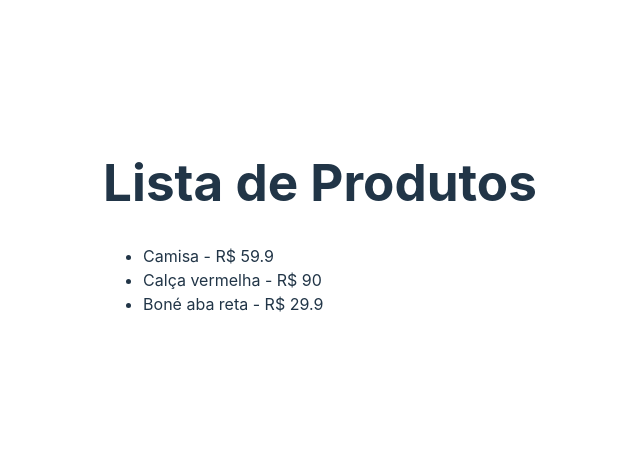
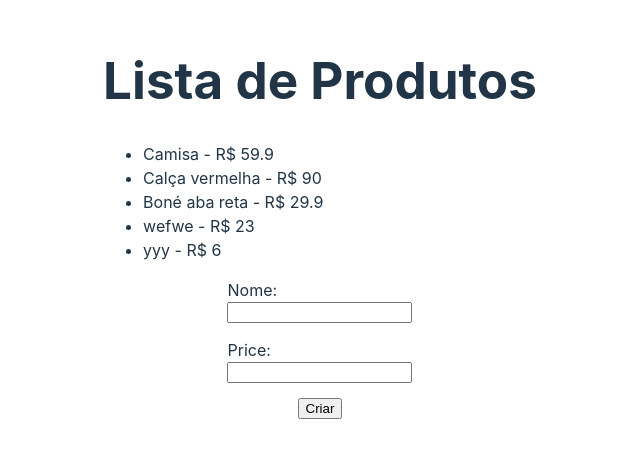
Before and after one commit to VictorLapaDev/React-Course-Matheus-Battiti, a React (Vite) app in the folder 7-Http-Requsition/Req_Http/: page / in a window 1280 px wide. Shown: the part 174-632 px from the top of the page, without its empty margins (320-960 px from the left). Built offline with nearby package versions, Linux system fonts and the light colour scheme; data requests are answered from the project's data file.

Commit message:
feat: adicionando dados com fetch

```diff
--- a/7-Http-Requsition/Req_Http/data/db.json
+++ b/7-Http-Requsition/Req_Http/data/db.json
@@ -1,19 +1,29 @@
 {
   "products": [
     {
-        "id": 1,
+      "id": "1",
       "name": "Camisa",
       "price": 59.9
     },
     {
-        "id": 2,
+      "id": "2",
       "name": "Calça vermelha",
       "price": 90
     },
     {
-        "id": 3,
+      "id": "3",
       "name": "Boné aba reta",
       "price": 29.9
+    },
+    {
+      "id": "f22c",
+      "name": "wefwe",
+      "price": "23"
+    },
+    {
+      "id": "4053",
+      "name": "yyy",
+      "price": "6"
     }
   ]
 }
--- a/7-Http-Requsition/Req_Http/src/App.css
+++ b/7-Http-Requsition/Req_Http/src/App.css
@@ -0,0 +1,16 @@
+.add-product {
+    border-top: 1px solid #000;
+  }
+
+  form {
+    display: flex;
+    flex-direction: column;
+    align-items: center;
+    justify-content: center;
+  }
+
+  form input {
+    display: flex;
+    flex-direction: column;
+    margin-bottom: 15px;
+  }
--- a/7-Http-Requsition/Req_Http/src/App.tsx
+++ b/7-Http-Requsition/Req_Http/src/App.tsx
@@ -8,6 +8,8 @@ function App() {
 
 
   const[products, setProducts] = useState([]);
+  const [name, setName] = useState('');
+  const[price, setPrice] = useState('');
 
   //1- Resgatando dados(fetch)
   const fetchProducts = async () => { //uma função assincrona
@@ -20,6 +22,33 @@ function App() {
       console.error(error);
     }
   };
+
+  //2- Adicionando daods
+  const handleSubmit = async (e) => {
+    try {
+      e.preventDefault();//para não recarregar a pagina ao dar submit
+
+      const product = {
+        name: name,
+        price: price
+      }
+
+      const reponse = await fetch(url, {
+        method: "POST",
+        headers: {
+        "Content-Type": "application/json"
+        },
+        body: JSON.stringify(product)
+
+      });
+    }
+    catch(error){
+      console.log(error)
+    }
+  }
+
+
+
 
     useEffect(() => {
       fetchProducts(); // Chama a função assíncrona
@@ -35,8 +64,24 @@ function App() {
           {products.map((product) => (
             <li key={product.id}>{product.name} - R$ {product.price}</li>
           ))}
+        </ul>
 
-        </ul>
+        <form onSubmit={handleSubmit}>
+
+          <label>
+            Nome:
+            <input type="text" name="name" value={name} onChange={(e) => setName(e.target.value)}/>
+          </label>
+
+          <label>
+            Price:
+            <input type="number" name="price" value={price} onChange={(e) => setPrice(e.target.value)}/>
+          </label>
+
+          <input type="submit" value="Criar"/>
+
+        </form>
+
     </>
   )
 }
```
Lines whose indentation alone changed are shown as unchanged.
